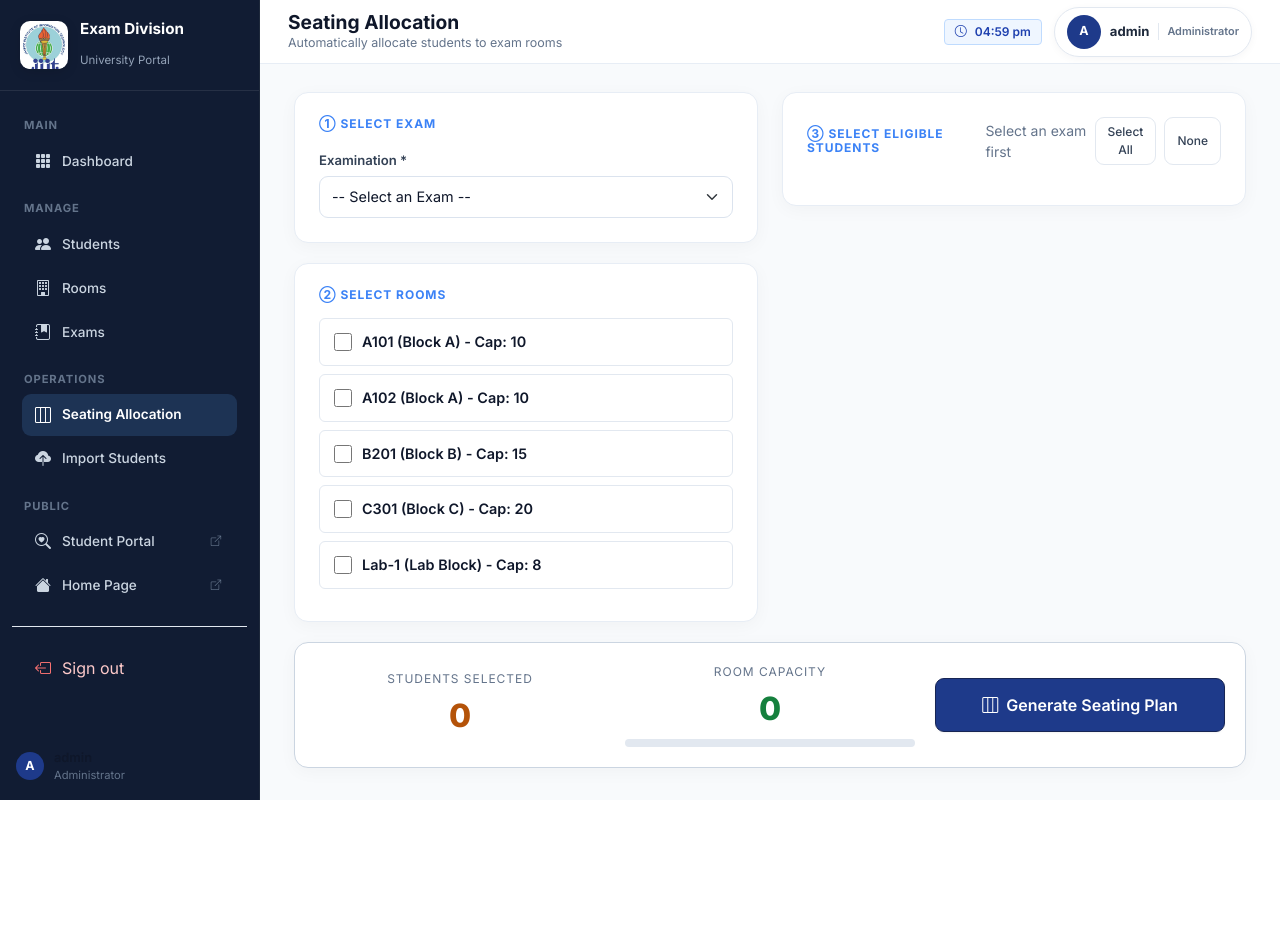
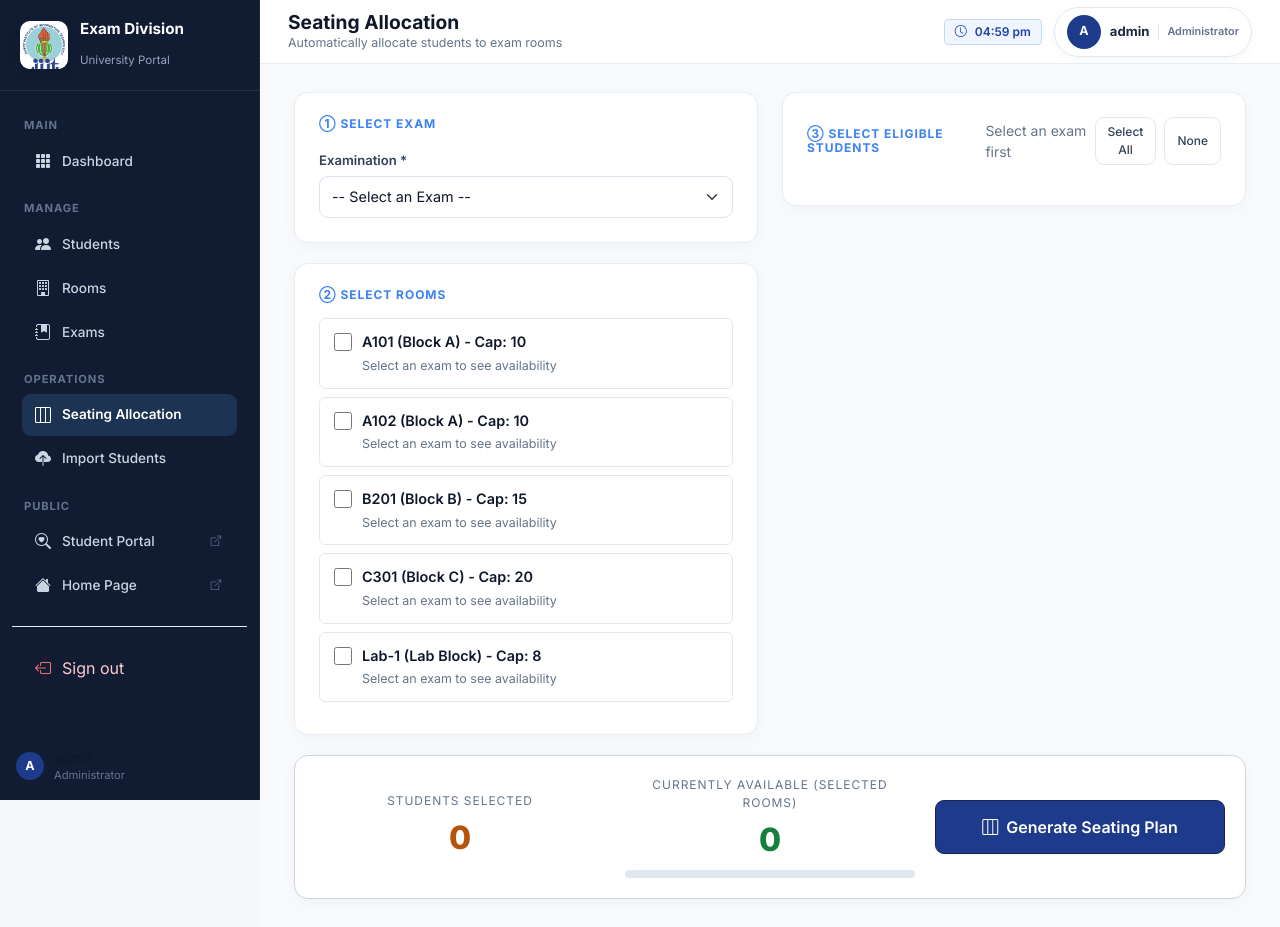
Before and after one commit to Ayan2612/exam-management-system, a Django app: page /seating/ in a window 1280 px wide. Before the commit the page ends 800 px from the top, so only its background shows below. Run offline with Django 5.2, Linux system fonts and the light colour scheme; a user stored in the database is signed in; data comes from the database, SQL or seed files in the repository; parts of the project's set-up code (start-up, migrations or seed data) failed here and were passed over.

Commit message:
Show live room availability for selected exam slot

```diff
--- a/templates/exams/seating_plan.html
+++ b/templates/exams/seating_plan.html
@@ -37,6 +37,7 @@
             style="accent-color:var(--primary);width:18px;height:18px;cursor:pointer;margin-top:2px">
           <div>
             <div style="color:var(--text-primary);font-weight:600;font-size:0.9rem">{{ room_choice.choice_label }}</div>
+            <small class="room-availability" style="display:block;color:var(--text-muted);font-size:0.78rem;margin-top:4px">Select an exam to see availability</small>
           </div>
         </label>
         {% empty %}
@@ -97,7 +98,7 @@
         <div style="font-size:2rem;font-weight:800;color:var(--accent)" id="studentDisplay">0</div>
       </div>
       <div style="text-align:center">
-        <div style="font-size:0.75rem;text-transform:uppercase;letter-spacing:0.08em;color:var(--text-muted);margin-bottom:4px">Room Capacity</div>
+        <div style="font-size:0.75rem;text-transform:uppercase;letter-spacing:0.08em;color:var(--text-muted);margin-bottom:4px">Currently Available (Selected Rooms)</div>
         <div style="font-size:2rem;font-weight:800;color:var(--accent-green)" id="capacityDisplay">0</div>
         <div class="capacity-bar"><div class="capacity-fill" id="capacityBar" style="width:0%"></div></div>
       </div>
@@ -115,40 +116,67 @@
 
 {% block extra_js %}
 <script>
-
-  // Show only students matching the selected exam's course and semester.
   const criteria = JSON.parse(document.getElementById('examCriteria')?.textContent || '{}');
   const examSelect = document.getElementById('id_exam');
-  const studentLabels = [...document.querySelectorAll('.student-checkbox')].map(input => input.closest('label'));
-  function filterEligibleStudents() {
-    const selected = criteria[examSelect?.value];
-    let visible = 0;
-    studentLabels.forEach(label => {
-      const input = label.querySelector('.student-checkbox');
-      const eligible = !!selected
-        && (!selected.course || input.dataset.course === selected.course)
-        && (selected.semester === null || selected.semester === undefined
-            || Number(input.dataset.semester) === Number(selected.semester));
+  const studentInputs = [...document.querySelectorAll('.student-checkbox')];
+  const roomInputs = [...document.querySelectorAll('.room-checkbox')];
+
+  function updateAllocationView() {
+    const selectedExam = criteria[examSelect?.value];
+    let eligibleCount = 0;
+    studentInputs.forEach(input => {
+      const label = input.closest('label');
+      const eligible = !!selectedExam
+        && (!selectedExam.course || input.dataset.course === selectedExam.course)
+        && (selectedExam.semester == null || Number(input.dataset.semester) === Number(selectedExam.semester));
       label.hidden = !eligible;
       if (!eligible) input.checked = false;
-      if (eligible) visible++;
+      if (eligible) eligibleCount++;
     });
-    const count = document.getElementById('eligibleStudentCount');
-    if (count) count.textContent = selected ? visible + ' eligible students' : 'Select an exam first';
+
+    const eligibleCountEl = document.getElementById('eligibleStudentCount');
+    if (eligibleCountEl) eligibleCountEl.textContent = selectedExam ? eligibleCount + ' eligible students' : 'Select an exam first';
+
+    let availableTotal = 0;
+    roomInputs.forEach(input => {
+      const roomInfo = selectedExam?.rooms?.[input.value];
+      const available = roomInfo ? Number(roomInfo.available) : 0;
+      const capacity = roomInfo ? Number(roomInfo.capacity) : Number(input.dataset.capacity || 0);
+      const availabilityLabel = input.closest('label')?.querySelector('.room-availability');
+      if (availabilityLabel) {
+        availabilityLabel.textContent = selectedExam
+          ? 'Currently available: ' + available + ' / ' + capacity
+          : 'Select an exam to see availability';
+      }
+      if (selectedExam && input.checked) availableTotal += available;
+    });
+
+    const selectedCount = studentInputs.filter(input => input.checked && !input.closest('label').hidden).length;
+    document.getElementById('studentDisplay').textContent = selectedCount;
+    document.getElementById('capacityDisplay').textContent = availableTotal;
+    const percent = availableTotal ? Math.min(selectedCount / availableTotal * 100, 100) : (selectedCount ? 100 : 0);
+    document.getElementById('capacityBar').style.width = percent + '%';
+    const alert = document.getElementById('capacityAlert');
+    alert.textContent = selectedExam && selectedCount > availableTotal
+      ? 'Not enough seats available in the selected rooms for this date and time slot.'
+      : '';
+    alert.style.color = '#dc2626';
   }
-  examSelect?.addEventListener('change', filterEligibleStudents);
-  filterEligibleStudents();
 
-  // Update room capacity data from actual room capacity values
-  document.querySelectorAll('.room-checkbox').forEach(cb => {
-    // Parse capacity from the label text
-    const label = cb.closest('label');
-    if (label) {
-      const text = label.querySelector('div div')?.textContent || '';
-      const match = text.match(/Cap:\s*(\d+)/i);
-      if (match) cb.dataset.capacity = match[1];
-    }
+  examSelect?.addEventListener('change', updateAllocationView);
+  roomInputs.forEach(input => input.addEventListener('change', updateAllocationView));
+  studentInputs.forEach(input => input.addEventListener('change', updateAllocationView));
+
+  document.getElementById('selectAllStudents')?.addEventListener('click', () => {
+    studentInputs.forEach(input => { if (!input.closest('label').hidden) input.checked = true; });
+    updateAllocationView();
   });
+  document.getElementById('deselectAllStudents')?.addEventListener('click', () => {
+    studentInputs.forEach(input => { input.checked = false; });
+    updateAllocationView();
+  });
+
+  updateAllocationView();
 </script>
 {% endblock %}
 
```
